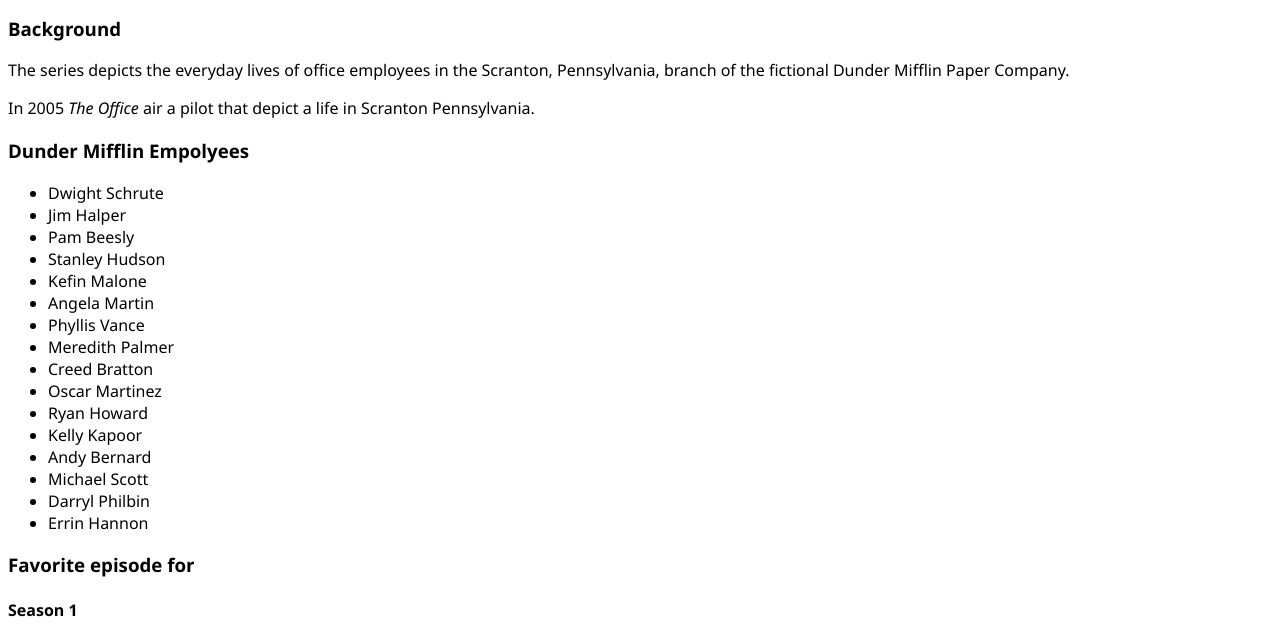
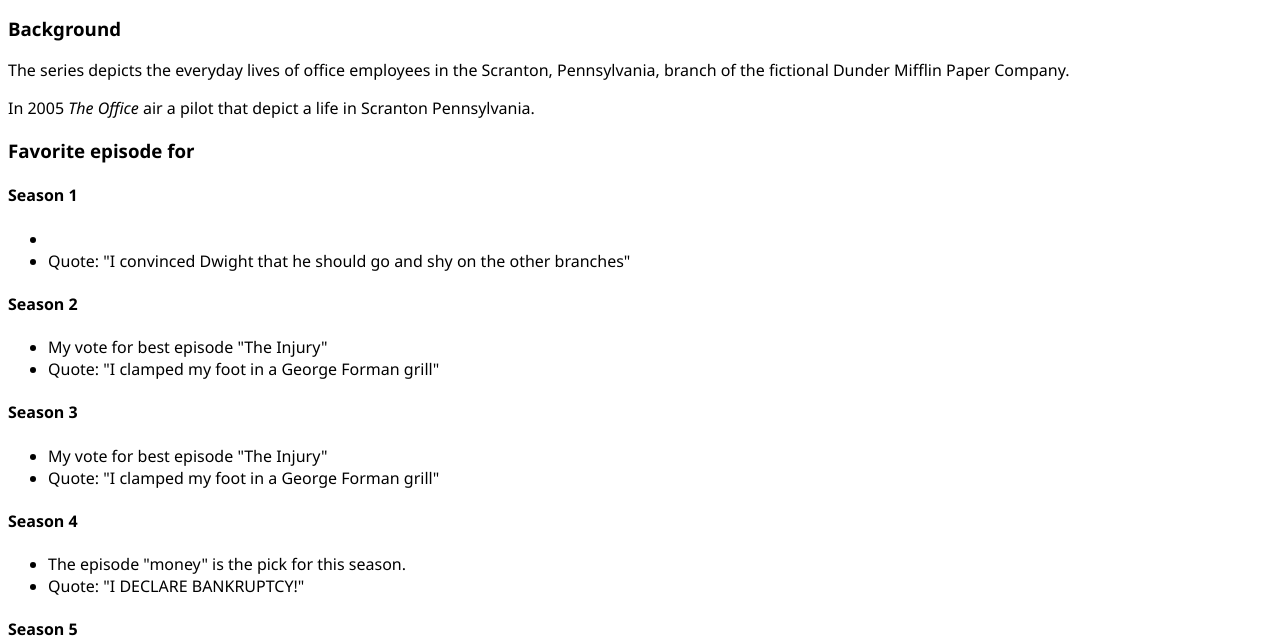
Before and after one commit to matterholt/FCC_theOffice--tributePage, a website: page app/index.html in a window 1280 px wide. Shown: the part 157-796 px from the top of the page. Drawn offline with Linux system fonts and the light colour scheme.

Commit message:
changing layout to simple structure

```diff
--- a/app/index.html
+++ b/app/index.html
@@ -29,32 +29,11 @@
                     In 2005 <i>The Office</i> air a pilot that depict a life in Scranton Pennsylvania.
                 </p>
             </div>
-            <div class="content__castList">
-                <h3>Dunder Mifflin Empolyees</h3>
-                <ul>
-                    <li>Dwight Schrute</li>
-                    <li>Jim Halper</li>
-                    <li>Pam Beesly</li>
-                    <li>Stanley Hudson</li>
-                    <li>Kefin Malone</li>
-                    <li>Angela Martin</li>
-                    <li>Phyllis Vance</li>
-                    <li>Meredith Palmer</li>
-                    <li>Creed Bratton</li>
-                    <li>Oscar Martinez</li>
-                    <li>Ryan Howard</li>
-                    <li>Kelly Kapoor</li>
-                    <li>Andy Bernard</li>
-                    <li>Michael Scott</li>
-                    <li>Darryl Philbin</li>
-                    <li>Errin Hannon</li>
-                </ul>
-            </div>
             <div class="content__season">
                 <h3>Favorite episode for </h3>
                 <h4>Season 1</h4>
                 <ul>
-                    <li>Best episode would "The Aliance"</li>
+                    <li>    </li>
                     <li>Quote: "I convinced Dwight that he should go and shy on the other branches"</li>
                 </ul>
                 <h4>Season 2</h4>
@@ -98,9 +77,6 @@
                     <li>Favorite Line:</li>
                 </ul>
             </div>
-            <div class="content__products">
-                <h3> The Papper</h3>
-            </div>
         </div>
     </main>
 
--- a/app/scss/styleMain.scss
+++ b/app/scss/styleMain.scss
@@ -8,6 +8,28 @@
     width: 320px;
     margin: auto;
     padding: 0.5rem;
+}
+
+#title{
+
+}
+#main{
+    background-color: $mainColor_primary;
+}
+#img-div{
+
+}
+#img-caption{
+
+}
+#tribute-info{
+
+}
+#tribute-link{
+
+}
+img{
+
 }
 
 
@@ -41,9 +63,6 @@
 
 }
 
-#main{
-    background-color: $mainColor_primary;
-}
 .content{
     &__background{
         border: 2px solid orange;
```
